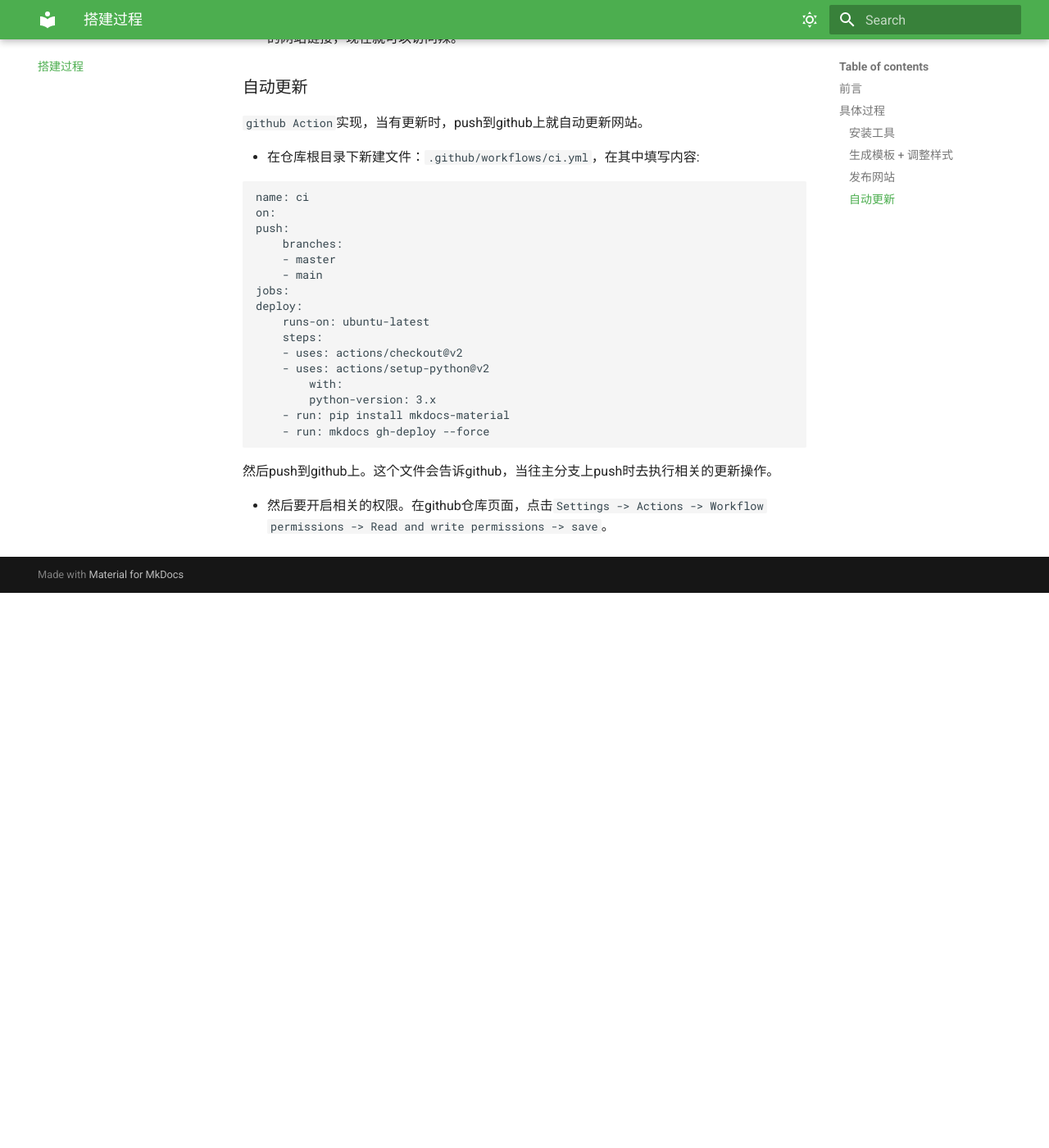
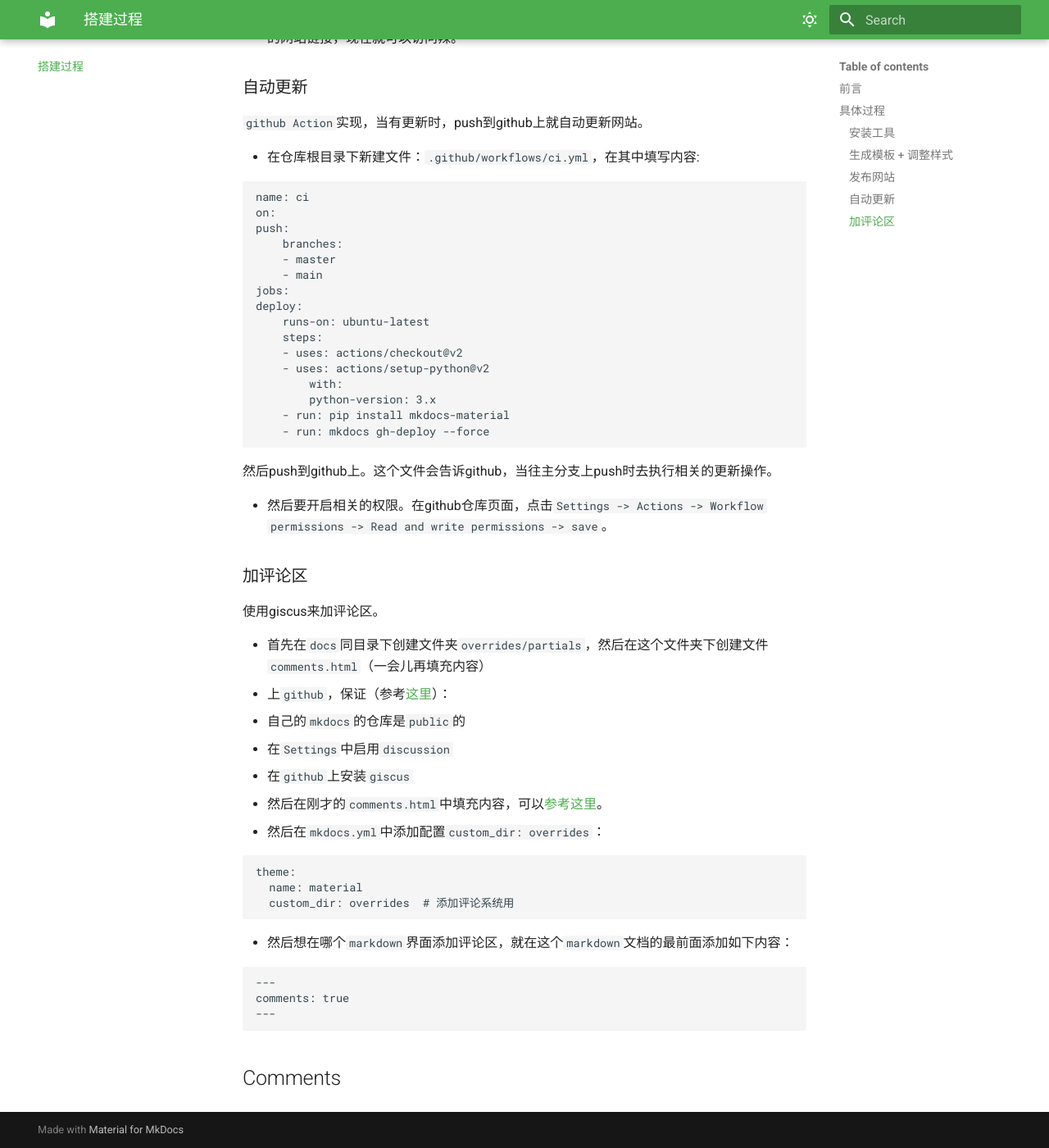
Before and after one commit to cpython-java/ning.github.io, an MkDocs documentation site: the page built from docs/搭建过程.md, in a window 1280 px wide and 1400 px high, scrolled down 965 px. Shown: the whole window at 82% size. Built offline with MkDocs 1.6.1 and Material for MkDocs 9.7.7, drawn with Linux system fonts in a browser that asks for light colours; comment, search, counter and statistics services are not loaded; before the commit the page ends 1688 px from its top, so only the background shows below that.

Commit message:
add-giscus

````diff
--- a/docs/搭建过程.md
+++ b/docs/搭建过程.md
@@ -1,3 +1,8 @@
+---
+comments: true
+---
+
+
 ## 前言
 本网站借助mkdocs和material for mkdocs搭建而成。
 
@@ -49,3 +54,28 @@
 然后push到github上。这个文件会告诉github，当往主分支上push时去执行相关的更新操作。
 
 - 然后要开启相关的权限。在github仓库页面，点击`Settings -> Actions -> Workflow permissions -> Read and write permissions -> save`。
+
+### 加评论区
+使用giscus来加评论区。
+
+- 首先在`docs`同目录下创建文件夹`overrides/partials`，然后在这个文件夹下创建文件`comments.html`（一会儿再填充内容）
+- 上`github`，保证（参考<a href="https://giscus.app/zh-CN">这里</a>）：
+  - 自己的`mkdocs`的仓库是`public`的
+  - 在`Settings`中启用`discussion`
+  - 在`github`上安装`giscus`
+- 然后在刚才的`comments.html`中填充内容，可以<a href="https://gis-xh.github.io/mkdocs-site/03comments_setup/#_2">参考这里</a>。
+- 然后在`mkdocs.yml`中添加配置`custom_dir: overrides`：
+
+```yml
+theme:
+  name: material
+  custom_dir: overrides  # 添加评论系统用
+```
+
+- 然后想在哪个`markdown`界面添加评论区，就在这个`markdown`文档的最前面添加如下内容：
+
+```
+---
+comments: true
+---
+```
--- a/overrides/partials/comments.html
+++ b/overrides/partials/comments.html
@@ -1,4 +1,3 @@
-<!-- {% if page.meta.comments %} -->
   <h2 id="__comments">{{ lang.t("meta.comments") }}</h2>
   <!-- Insert generated snippet here -->
     <script src="https://giscus.app/client.js"
@@ -50,4 +49,3 @@
       })
     })
   </script>
-<!-- {% endif %} -->
````
Also changed, not shown: other parts of overrides/partials/comments.html (+1 -1 lines), docs/关于我.md (added).
